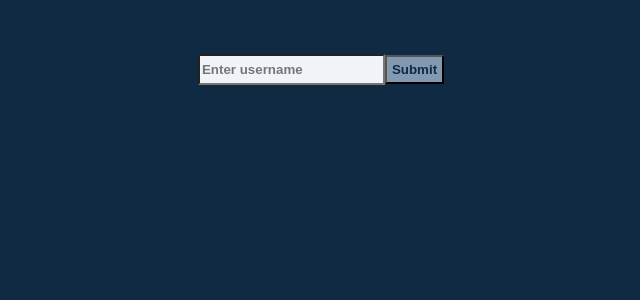
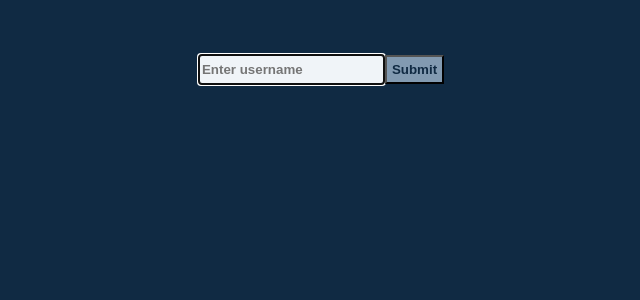
Before and after one commit to HagayHaut/code-cracker, a React (Create React App) app: page /settings in a window 1280 px wide. Shown: the top 300 px of the page, without its empty margins (319-959 px from the left). Built offline with nearby package versions, Linux system fonts and the light colour scheme.

Commit message:
add useRef auto focus on inputs

```diff
--- a/src/components/App.js
+++ b/src/components/App.js
@@ -36,8 +36,6 @@ function App() {
 
         <Route path='/settings' element={
           <>
-            <Game username={username} settings={settings}/>
-
             <SettingsForm settings={settings} onUsernameSubmit={onUsernameSubmit} setSettings={setSettings}/>
           </>
           }/>
--- a/src/components/GuessInput.js
+++ b/src/components/GuessInput.js
@@ -1,4 +1,4 @@
-import React, { useState } from 'react'
+import React, { useState, useEffect, useRef } from 'react'
 import styled from 'styled-components';
 
 const StyledInput = styled.input`
@@ -16,6 +16,12 @@ function GuessInput({ addGuess, passwordLength, guesses }) {
 
     const [guessInput, setGuessInput] = useState('');
     const [helpText, setHelpText] = useState('')
+
+    const guessInputRef = useRef(null);
+
+    useEffect(() => {
+        guessInputRef.current.focus()
+    }, [])
 
     function handleGuessSubmit(e) {
         e.preventDefault();
@@ -57,7 +63,7 @@ function GuessInput({ addGuess, passwordLength, guesses }) {
     <>
     <form onSubmit={handleGuessSubmit}>
         <StyledInput
-
+            ref={guessInputRef}
             id='guess-input'
             type='text'
             placeholder='Enter Guess'
--- a/src/components/UsernameForm.js
+++ b/src/components/UsernameForm.js
@@ -1,4 +1,4 @@
-import React, { useState} from 'react';
+import React, { useState, useRef, useEffect } from 'react';
 import { useNavigate } from 'react-router-dom';
 import styled from 'styled-components';
 // import Button from 'react-bootstrap/Button';
@@ -38,6 +38,11 @@ function UsernameForm({ onUsernameSubmit, setSettings }) {
     const [nameInput, setNameInput] = useState('')
 
     let history = useNavigate()
+    const nameInputRef = useRef(null)
+
+    useEffect(() => {
+      nameInputRef.current.focus();
+    }, [])
 
     function handleSubmit(e) {
       e.preventDefault()
@@ -52,14 +57,14 @@ function UsernameForm({ onUsernameSubmit, setSettings }) {
           }
         })
       onUsernameSubmit(nameInput)
-      history('/settings')
+      history('/game')
     }
 
   return (
     <StyledForm onSubmit={handleSubmit}>
       <br></br><br></br><br></br>
         <label />
-        <StyledInput value={nameInput} type='text' onChange={e => setNameInput(e.target.value)} placeholder='Enter username'></StyledInput>
+        <StyledInput ref={nameInputRef} value={nameInput} type='text' onChange={e => setNameInput(e.target.value)} placeholder='Enter username'></StyledInput>
         <StyledSubmit type='submit' value='Submit'></StyledSubmit>
 
 
```
